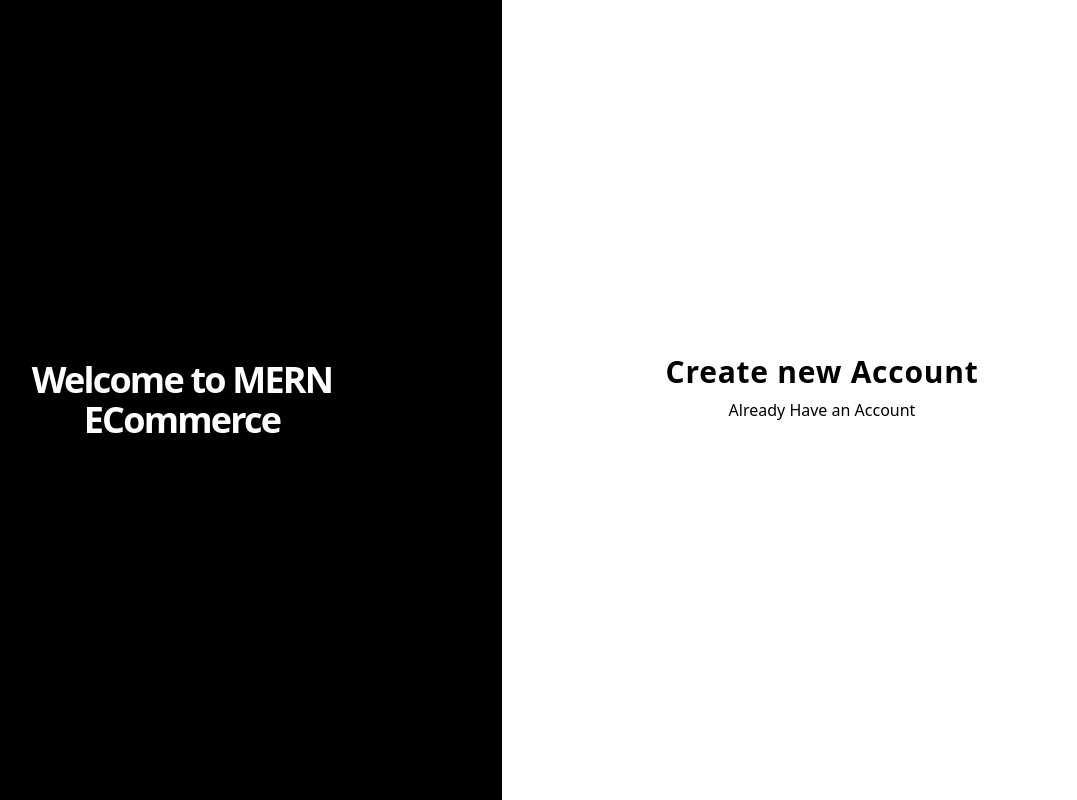
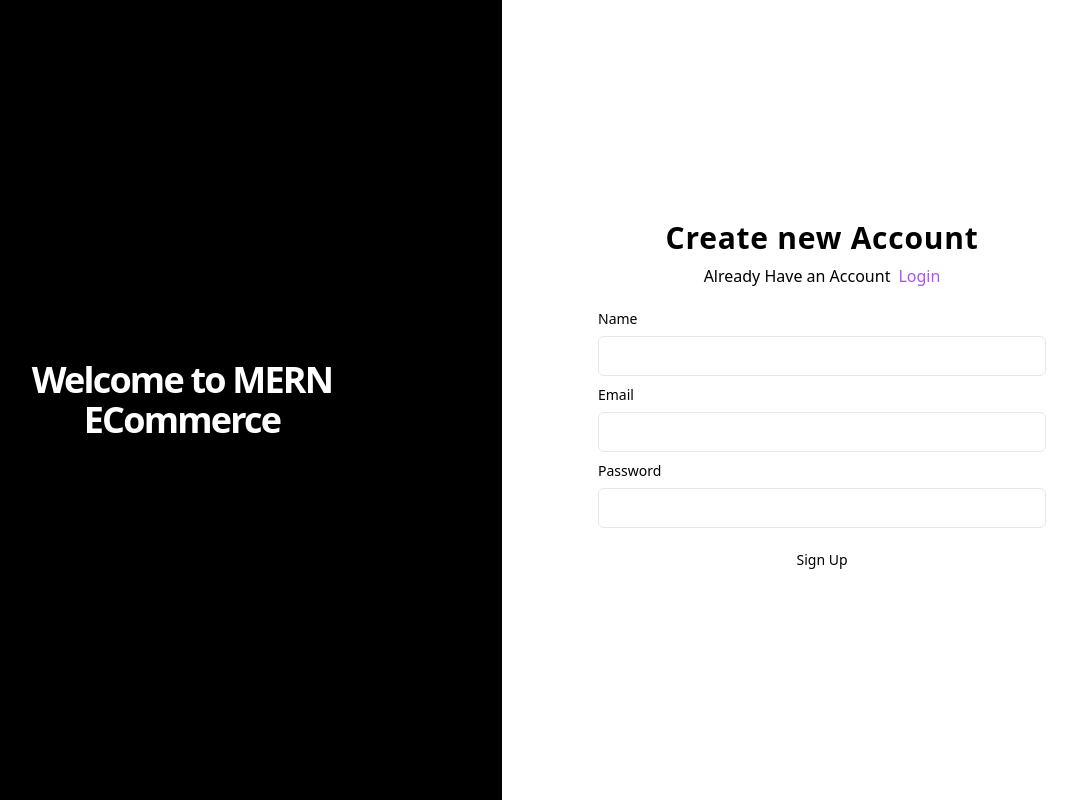
Before and after one commit to prajoshjohny10329/MERN-Eccomerce, a React (Vite) app in the folder client/: page /auth/sign-up in a window 1280 px wide. Shown: the whole page, without its empty margins (138-1215 px from the left). Built offline with nearby package versions, Linux system fonts and the light colour scheme.

Commit message:
passing signupFormcontols to signup page

```diff
--- a/client/src/components/common/CommonForm.jsx
+++ b/client/src/components/common/CommonForm.jsx
@@ -1,5 +1,5 @@
 import React from 'react'
-import { SelectContent } from '@radix-ui/react-select';
+// import { SelectContent } from '@radix-ui/react-select';
 import { Input } from '../ui/input';
 import { Label } from '../ui/label';
 import { Select, SelectContent, SelectItem, SelectTrigger, SelectValue } from '../ui/select';
--- a/client/src/config/index.js
+++ b/client/src/config/index.js
@@ -1,4 +1,4 @@
-const registerFormControls =[
+const signUpFormControls =[
     {
         name: 'name',
         label: 'Name',
@@ -23,4 +23,4 @@ const registerFormControls =[
 
 ]
 
-export default registerFormControls;
+export default signUpFormControls;
--- a/client/src/pages/auth/SignUp.jsx
+++ b/client/src/pages/auth/SignUp.jsx
@@ -1,23 +1,44 @@
-import React, { useState } from 'react'
-import { Link } from 'react-router-dom'
+import CommonForm from "@/components/common/CommonForm";
+import signUpFormControls from "@/config";
+import React, { useState } from "react";
+import { Link } from "react-router-dom";
 
 const initialState = {
-  userName: '',
-  email: '',
-  password: ''
-}
+  userName: "",
+  email: "",
+  password: "",
+};
 
 const SignUp = () => {
-  const [formData, setFormData] = useState(initialState)
+  const [formData, setFormData] = useState(initialState);
+  const onSubmit = () => {
+    console.log("on Submit called");
+  };
   return (
     <div className="mx-auto w-full max-w-md space-y-6">
       <div className="text-center">
-      <h1 className="text-3xl font-bold -tracking-tight text-foreground">Create new Account</h1>
-      <p className='mt-2 '>Already Have an Account</p>
-      <Link className='font-medium ml-2 text-purple-500 hover:underline' to={'auth/login'}></Link>
+        <h1 className="text-3xl font-bold -tracking-tight text-foreground">
+          Create new Account
+        </h1>
+        <p className="mt-2 ">
+          Already Have an Account
+          <Link
+            className="font-medium ml-2 text-purple-500 hover:underline"
+            to={"auth/login"}
+          >
+            Login
+          </Link>
+        </p>
       </div>
+      <CommonForm
+        formControls={signUpFormControls}
+        buttonText={"Sign Up"}
+        formData={formData}
+        setFormData={setFormData}
+        onSubmit={onSubmit}
+      />
     </div>
-  )
-}
+  );
+};
 
-export default SignUp
+export default SignUp;
```
